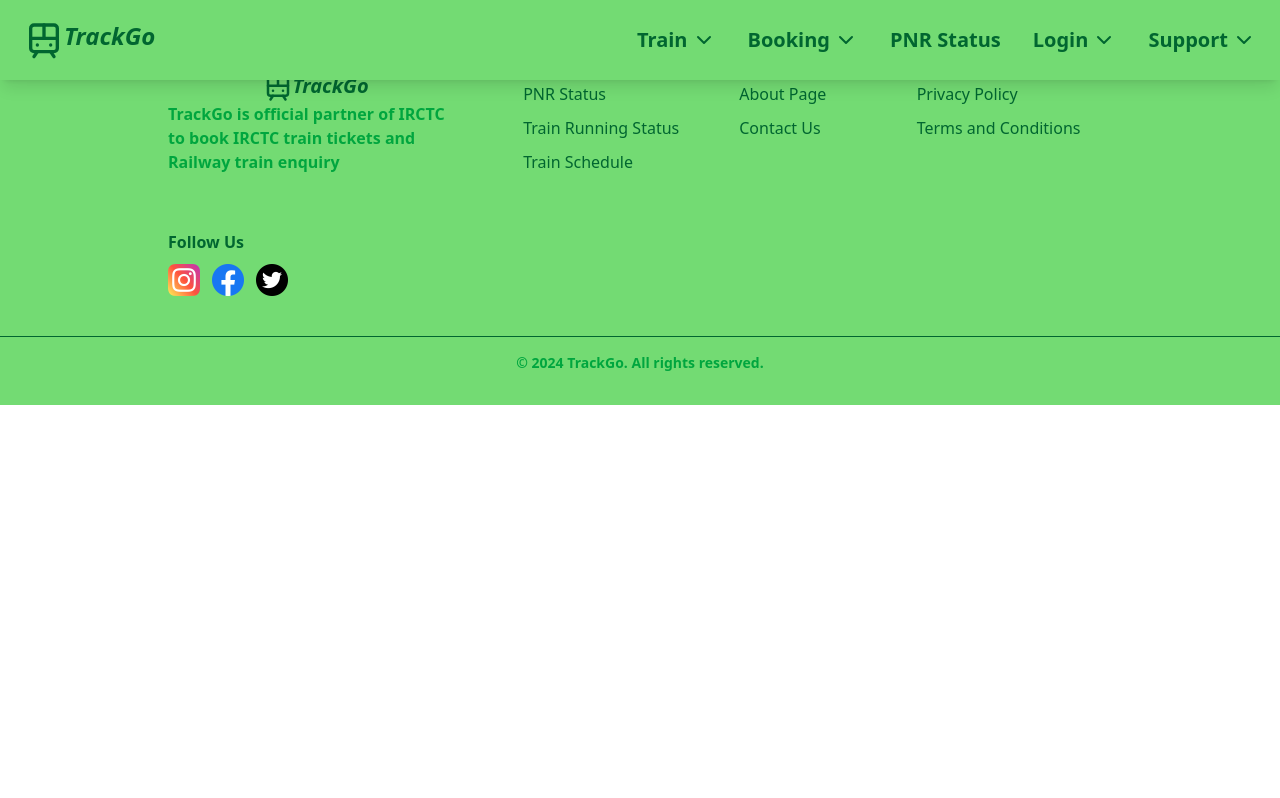
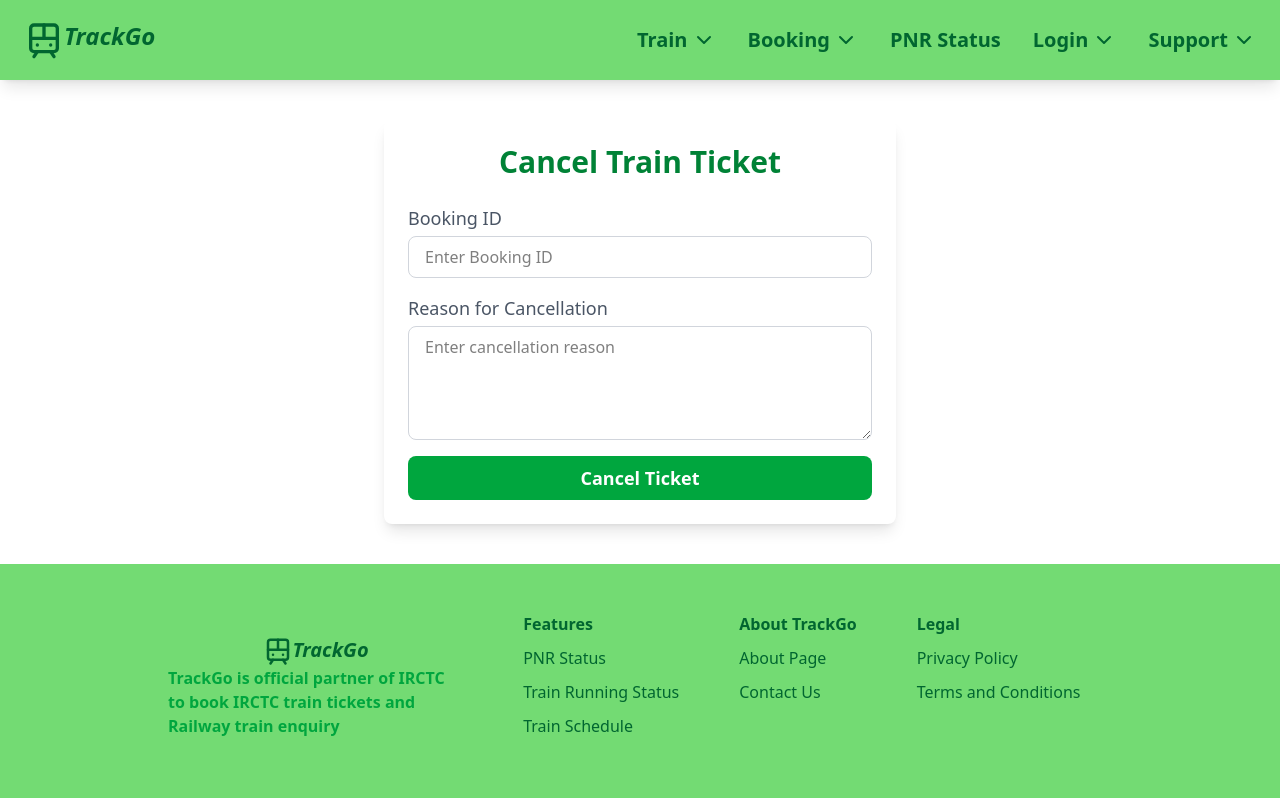
Before and after one commit to kiranmore2404/icp9.0-react-group-project-4, a React (Vite) app: page /cancel-train-ticket in a window 1280 px wide. Shown: the top 798 px of the page. Built offline with nearby package versions, Linux system fonts and the light colour scheme.

Commit message:
Cancel train ticket page

```diff
--- a/src/App.jsx
+++ b/src/App.jsx
@@ -10,6 +10,7 @@
 import Payment from "./views/Booking/Payment";
 import About from './views/About/About';
 import PrintTrainTicketPage from './views/Train/PrintTrainTickit';
+import CancelTrainTicketPage from './views/Train/CancelTrainTicket';
 
 const App = () => {
   return (
@@ -24,6 +25,7 @@
         <Route path="/payment" element={<Payment />} />
         <Route path="/about" element={<About />} />
         <Route path="/print-train-ticket" element={<PrintTrainTicketPage />} />
+        <Route path="/cancel-train-ticket" element={<CancelTrainTicketPage />} />
       </Routes>
       <Footer />
     </Router>
--- /dev/null
+++ b/src/views/Train/CancelTrainTicket.jsx
@@ -0,0 +1,66 @@
+import React, { useState } from 'react';
+import toast, {Toaster} from 'react-hot-toast';
+
+const CancelTrainTicketPage = () => {
+  const [ticketDetails, setTicketDetails] = useState({
+    bookingId: '',
+    cancelReason: '',
+  });
+
+  const handleChange = (e) => {
+    const { name, value } = e.target;
+    setTicketDetails((prevState) => ({
+      ...prevState,
+      [name]: value,
+    }));
+  };
+
+  const handleCancel = () => {
+    if (ticketDetails.bookingId && ticketDetails.cancelReason) {
+      console.log("Canceling ticket for Booking ID:", ticketDetails.bookingId);
+      toast.success("Ticket Cancelled Successfully");
+    } else {
+      toast.error("Please provide all the details.");
+    }
+  };
+
+  return (
+    <div className="max-w-lg mx-auto p-6 bg-white rounded-lg shadow-lg mt-30 mb-10">
+      <h1 className="text-3xl font-bold text-center text-green-700 mb-6">Cancel Train Ticket</h1>
+      <form className="space-y-4">
+        <div>
+          <label className="block text-lg font-medium text-gray-600">Booking ID</label>
+          <input
+            id="bookingId"
+            type="text"
+            placeholder="Enter Booking ID"
+            value={ticketDetails.bookingId}
+            onChange={handleChange}
+            className="mt-1 block w-full px-4 py-2 border border-gray-300 rounded-lg focus:outline-none focus:border-green-500"
+          />
+        </div>
+        <div>
+          <label className="block text-lg font-medium text-gray-600">Reason for Cancellation</label>
+          <textarea
+            id="cancelReason"
+            placeholder="Enter cancellation reason"
+            value={ticketDetails.cancelReason}
+            onChange={handleChange}
+            rows="4"
+            className="mt-1 block w-full px-4 py-2 border border-gray-300 rounded-lg focus:outline-none focus:border-green-500"
+          />
+        </div>
+        <button
+          type="button"
+          onClick={handleCancel}
+          className="w-full py-2 bg-green-600 text-white text-lg font-bold rounded-lg hover:bg-green-700 transition duration-200"
+        >
+          Cancel Ticket
+        </button>
+      </form>
+      <Toaster/>
+    </div>
+  );
+};
+
+export default CancelTrainTicketPage;
--- a/src/views/Train/TrainSchedule.jsx
+++ b/src/views/Train/TrainSchedule.jsx
@@ -229,7 +229,7 @@
                 />
                 <button
                     onClick={SearchTrain}
-                    className="ml-2  p-3 bg-green-500 text-white rounded hover:bg-green-600 w-full md:w-full ml-auto mr-auto mt-5 mb-auto"
+                    className="p-3 bg-green-500 text-white rounded hover:bg-green-600 w-full md:w-full ml-auto mr-auto mt-5 mb-auto"
                 >
                     Search Train
                 </button>
```
